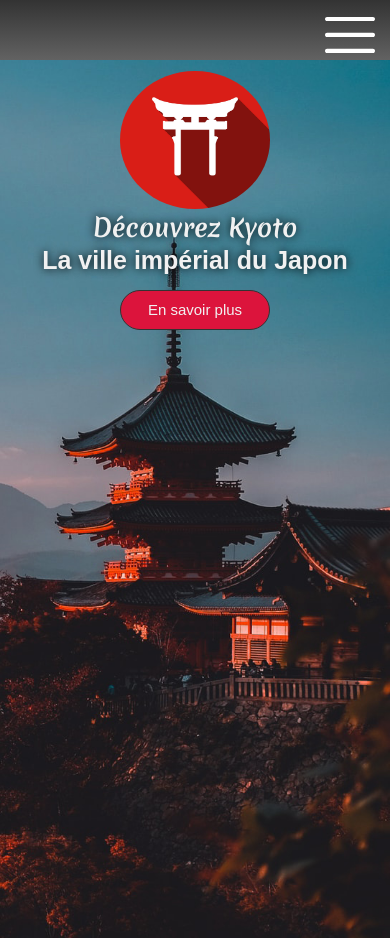
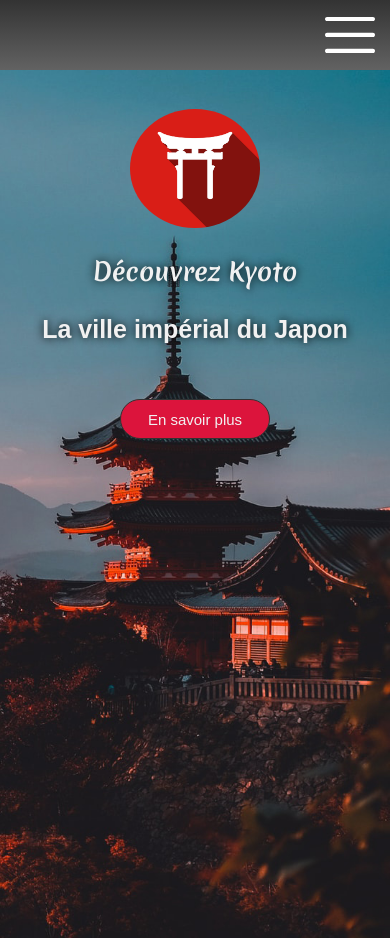
Before and after one commit to Ghassimou/SiteKyoto, a plain HTML site: page index.html in a window 390 px wide. Shown: the top 938 px of the page. Drawn offline with Linux system fonts and the light colour scheme.

Commit message:
display flex header nav to delete border top 1px

```diff
--- a/app.js
+++ b/app.js
@@ -1,5 +1,5 @@
 const navMenu = document.querySelector(".nav__menu");
-const btnMenu = document.querySelector(".menu__icone");
+const btnMenu = document.querySelector(".open");
 
 btnMenu.addEventListener("click", () => {
   console.log("click");
--- a/index.html
+++ b/index.html
@@ -35,7 +35,7 @@
           alt="Icone menu bar de navigation"
         />
         <img
-          class="menu__icone"
+          class="menu__icone close"
           src="/ressources/close_icone.svg"
           alt="Icone menu bar de navigation"
         />
--- a/style.css
+++ b/style.css
@@ -11,7 +11,7 @@
 
 .header__menu {
   width: 100%;
-  height: 60px;
+  height: 70px;
   z-index: 9999;
   position: fixed;
   top: 0;
@@ -71,9 +71,12 @@
   background-size: cover;
   background-repeat: no-repeat;
   background-position: center;
-
   border-bottom: 1px dotted #777;
-  padding-top: 1px;
+  display: flex;
+  flex-direction: column;
+  row-gap: 25px;
+  align-items: center;
+  justify-content: flex-start;
 }
 
 .header__logo {
@@ -123,11 +126,10 @@
 @media screen and (max-width: 850px) {
   .header__nav {
     background-position: right;
-    /* min-height: 800px; */
   }
-  .header__logo {
+  /* .header__logo {
     margin: 70px auto 0;
-  }
+  } */
 
   .header__title {
     font-size: 50px;
@@ -141,13 +143,13 @@
     width: 150px;
     height: 50px;
     font-size: 18px;
-    margin: 15px auto 0;
+    /* margin: 15px auto 0; */
   }
 }
 
 @media screen and (max-width: 400px) {
   .header__logo {
-    width: 150px;
+    width: 130px;
   }
 
   .header__title {
```
